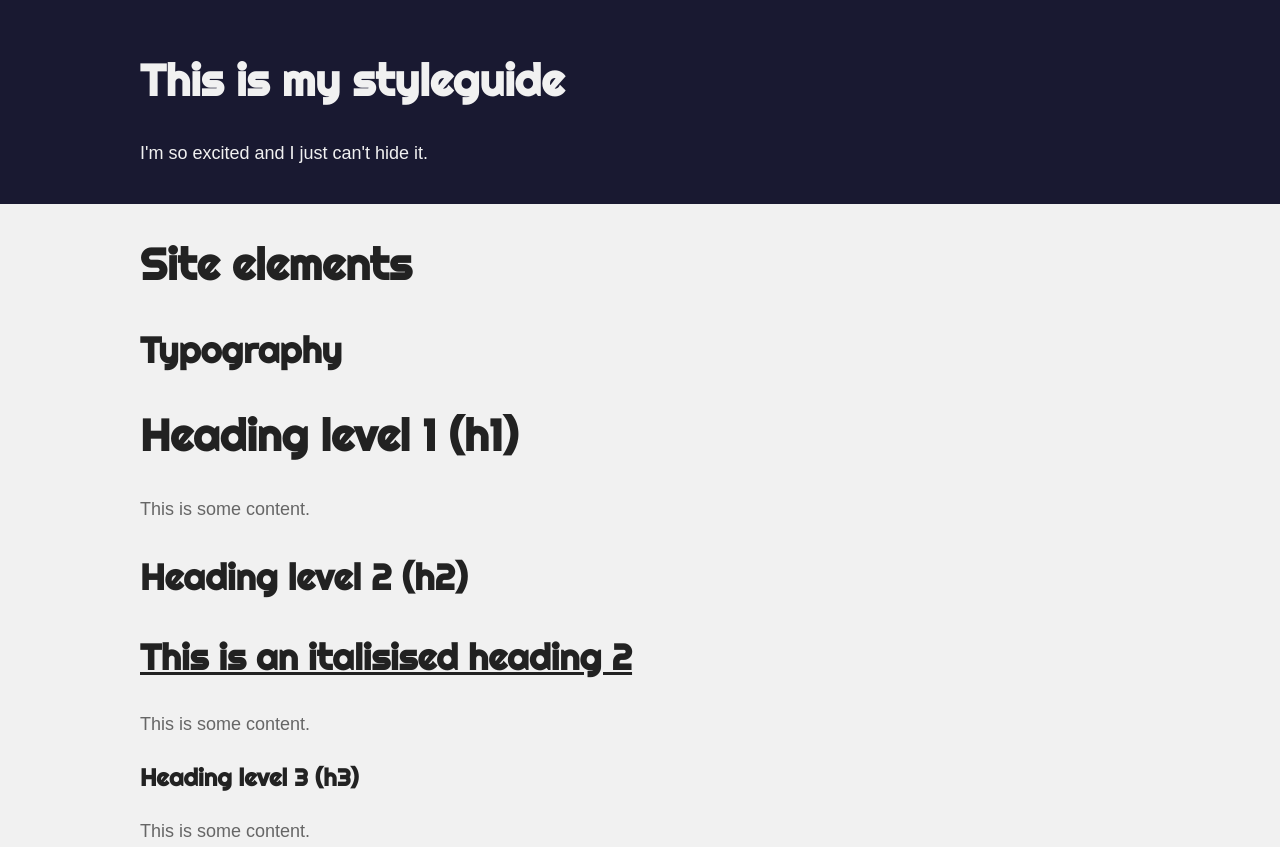
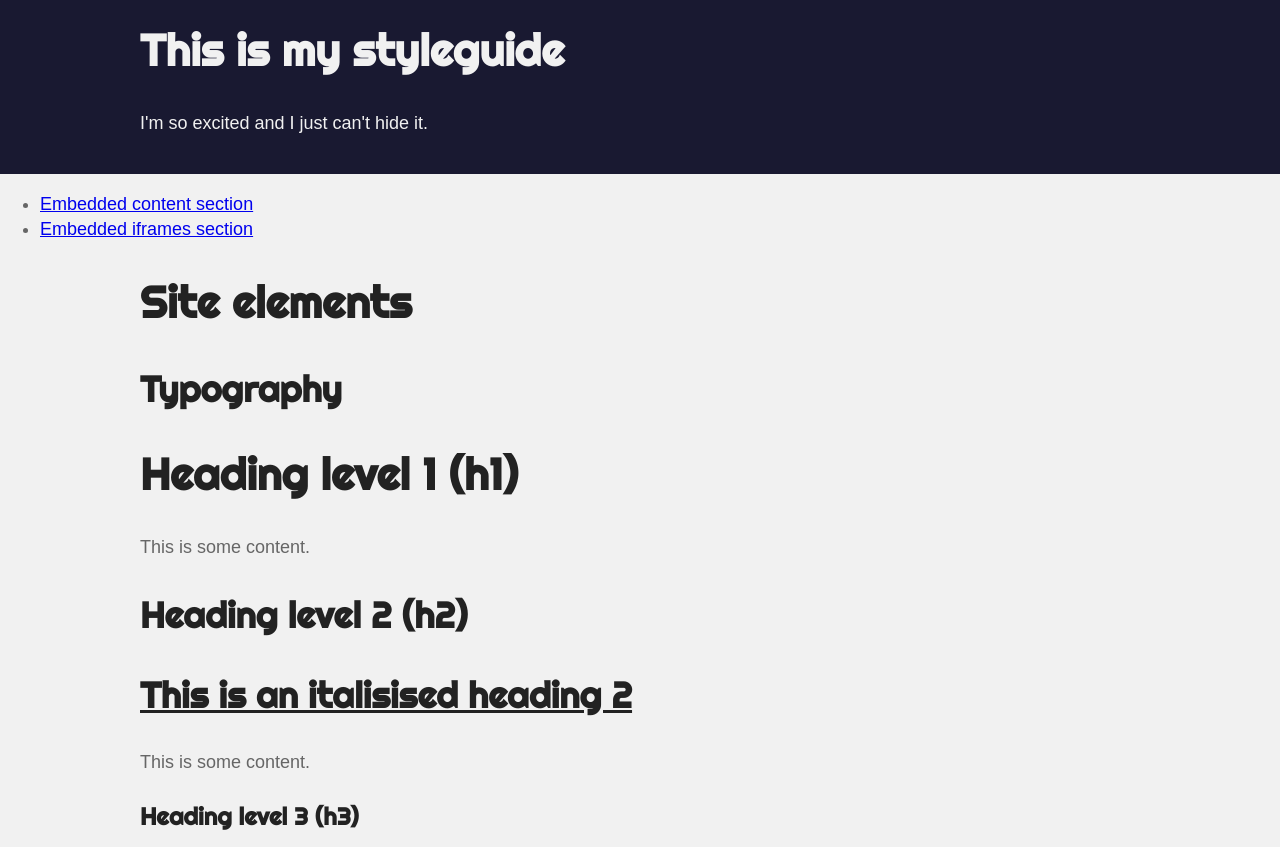
Before and after one commit to alexandraherft/CCPAP4-2020-T1, a plain HTML site: page index.html in a window 1280 px wide. Shown: the top 847 px of the page. Drawn offline with Linux system fonts and the light colour scheme.

Commit message:
internal links, vars and nav

```diff
--- a/index.html
+++ b/index.html
@@ -38,6 +38,18 @@
 
     </section>
   </header>
+
+  <nav>
+    <ul>
+      <li>
+        <a href="#embedded-content">Embedded content section</a>
+      </li>
+
+      <li>
+        <a href="#embedded-iframes">Embedded iframes section</a>
+      </li>
+    </ul>
+  </nav>
 
   <main>
 
@@ -289,7 +301,7 @@
         <cite>Isaac Asimov</cite>
       </blockquote>
 
-      <h2>Embedded Content</h2>
+      <h2 id="embedded-content">Embedded Content</h2>
 
       <h3>Images</h3>
 
@@ -310,12 +322,14 @@
       <img src="resources/images/two-green-cactus-plants-thumb.jpg" alt="Two green cactus plants in the desert"
         width="200px" height="150px">
 
+        <p class="back-top"><a href="#">Back to top</a></p>
 
 
 
 
 
-      <h2 class="">Embedded iFrames</h2>
+
+      <h2 id="embedded-iframes">Embedded iFrames</h2>
 
       <h3>Google map iframe</h3>
 
@@ -329,6 +343,9 @@
 
       <iframe width="560" height="315" src="https://www.youtube.com/embed/WFkIKd6md6g?start=206" frameborder="0"
         allow="accelerometer; autoplay; encrypted-media; gyroscope; picture-in-picture" allowfullscreen></iframe>
+
+
+        <p class="back-top"><a href="#">Back to top</a></p>
 
       <h2>Media</h2>
 
@@ -453,6 +470,8 @@
 
       <p>See more on <a href="https://www.loom.com/share/23131cd642004468823569a542e96e30">Loom</a>.</p>
 
+
+
       <div class="news-component">
 
         <div class="news-component-columns">
--- a/resources/css/style.css
+++ b/resources/css/style.css
@@ -1,9 +1,25 @@
 /* -------------------- VARIABLES */
+
+:root {
+    --main-bg-color: #f1f1f1;
+
+    --vertical-spacer: 20px;
+
+    --padder: 3%;
+
+    --alternate-bg-color: #191931;
+
+    scroll-behavior: smooth;
+}
 
 /* -------------------- GLOBAL DEFAULTS */
 
+html {
+
+}
+
 body {
-    background-color: #f1f1f1;
+    background-color: var(--main-bg-color);
     font-family: Arial, Helvetica, sans-serif;
     color: #666;
     font-size: 18px;
@@ -55,14 +71,16 @@ p {
     text-align: center;
 }
 
+
+
 /* -------------------- LAYOUTS */
 .content {
     max-width: 1000px;
     margin-left: auto;
     margin-right: auto;
 
-    padding-left: 3%;
-    padding-right: 3%;
+    padding-left: var(--padder);
+    padding-right: var(--padder);
 
 }
 
@@ -71,9 +89,9 @@ p {
 /* -------------------- HEADER */
 
 header {
-    background-color: rgb(25, 25, 49);
-    padding-top: 50px;
-    padding-bottom: 20px;
+    background-color: var(--alternate-bg-color);
+    padding-top: var(--vertical-spacer);
+    padding-bottom: var(--vertical-spacer);
 }
 
 header h1 {
@@ -86,10 +104,24 @@ header p {
 }
 /* -------------------- NAVIGATION */
 
+nav {
+    position: sticky;
+    top: 0;
+}
 /* -------------------- FOOTER */
 
 footer {
-    background-color: blue;
+    background-color: var(--alternate-bg-color);
+    padding-top: var(--vertical-spacer);
+    padding-bottom: var(--vertical-spacer);
+}
+
+/* BUTTONS */
+
+.back-top a {
+    background-color: var(--alternate-bg-color);
+    color: var(--main-bg-color);
+    padding: var(--padder);
 }
 /* -------------------- MODULES */
 
@@ -143,6 +175,7 @@ footer {
 
     .news-component-columns {
         grid-template-columns: 1fr 1fr;
+
     }
 
 }
```
